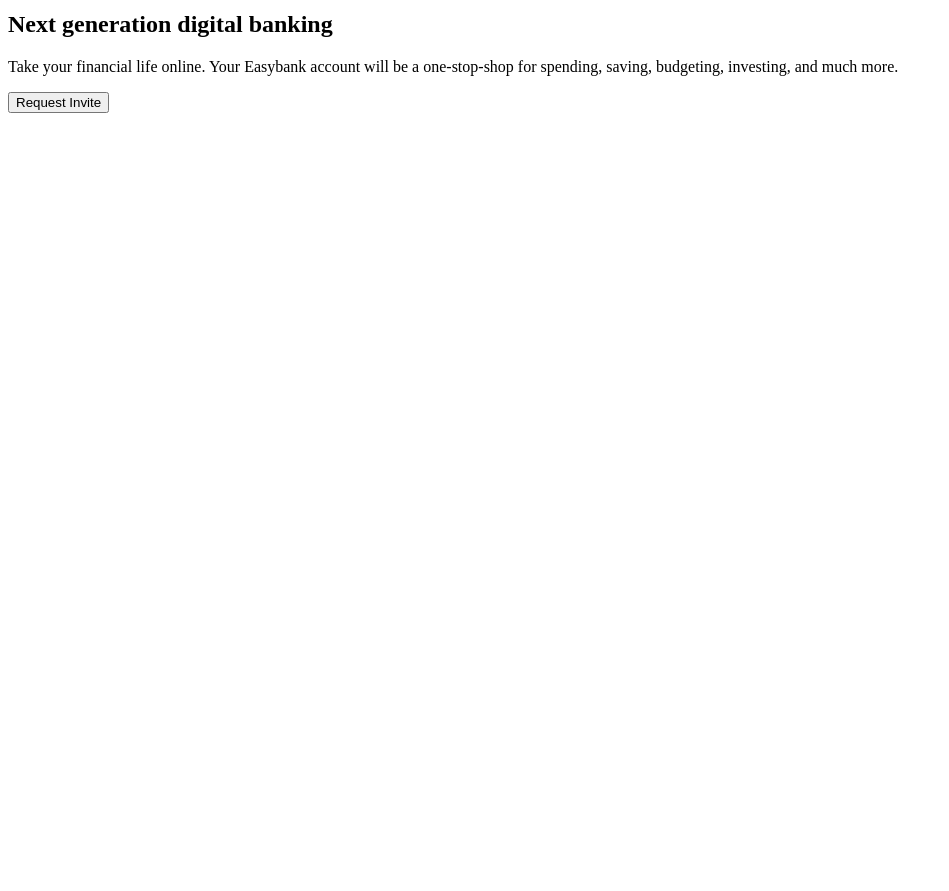
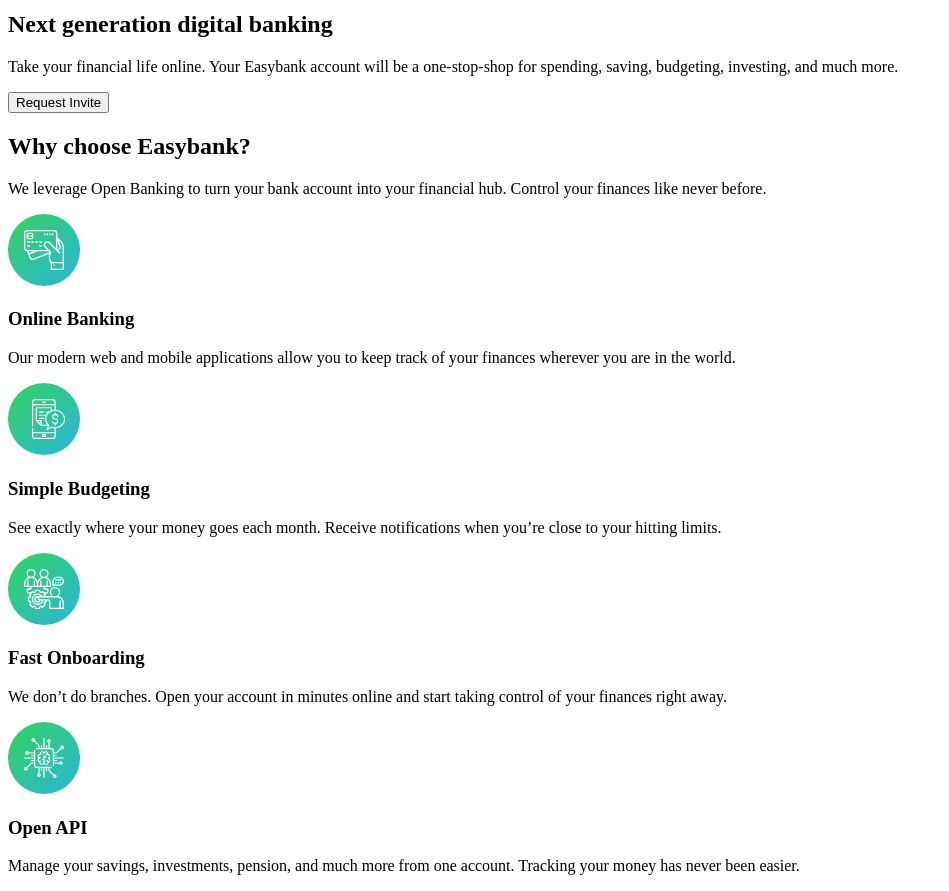
Before and after one commit to Lisviks/easybank-landing-page, a Next.js app: page / in a window 1280 px wide. Shown: the part 2040-2931 px from the top of the page, without its empty margins (0-949 px from the left). Before the commit the page ends 2161 px from the top, so only its background shows below. Built offline with nearby package versions, Linux system fonts and the light colour scheme.

Commit message:
Section1 component

```diff
--- /dev/null
+++ b/src/app/components/Section1.tsx
@@ -0,0 +1,57 @@
+import OnlineIcon from '../../../public/images/icon-online.svg';
+import BudgetingIcon from '../../../public/images/icon-budgeting.svg';
+import OnboardingIcon from '../../../public/images/icon-onboarding.svg';
+import ApiIcon from '../../../public/images/icon-api.svg';
+import Image from 'next/image';
+
+export default function Section1() {
+  return (
+    <section className='section-1'>
+      <div>
+        <h2>Why choose Easybank?</h2>
+        <p>
+          We leverage Open Banking to turn your bank account into your financial hub. Control your finances like never
+          before.
+        </p>
+      </div>
+      <div>
+        <div className='image'>
+          <Image src={OnlineIcon} alt='icon' />
+        </div>
+        <h3>Online Banking</h3>
+        <p>
+          Our modern web and mobile applications allow you to keep track of your finances wherever you are in the world.
+        </p>
+      </div>
+      <div>
+        <div className='image'>
+          <Image src={BudgetingIcon} alt='icon' />
+        </div>
+        <h3>Simple Budgeting</h3>
+        <p>
+          See exactly where your money goes each month. Receive notifications when you’re close to your hitting limits.
+        </p>
+      </div>
+      <div>
+        <div className='image'>
+          <Image src={OnboardingIcon} alt='icon' />
+        </div>
+        <h3>Fast Onboarding</h3>
+        <p>
+          We don’t do branches. Open your account in minutes online and start taking control of your finances right
+          away.
+        </p>
+      </div>
+      <div>
+        <div className='image'>
+          <Image src={ApiIcon} alt='icon' />
+        </div>
+        <h3>Open API</h3>
+        <p>
+          Manage your savings, investments, pension, and much more from one account. Tracking your money has never been
+          easier.
+        </p>
+      </div>
+    </section>
+  );
+}
--- a/src/app/page.tsx
+++ b/src/app/page.tsx
@@ -1,5 +1,6 @@
 import Header from './components/Header';
 import Hero from './components/Hero';
+import Section1 from './components/Section1';
 
 export default function Home() {
   return (
@@ -7,6 +8,7 @@
       <Header />
       <main>
         <Hero />
+        <Section1 />
       </main>
       <footer></footer>
     </>
```
